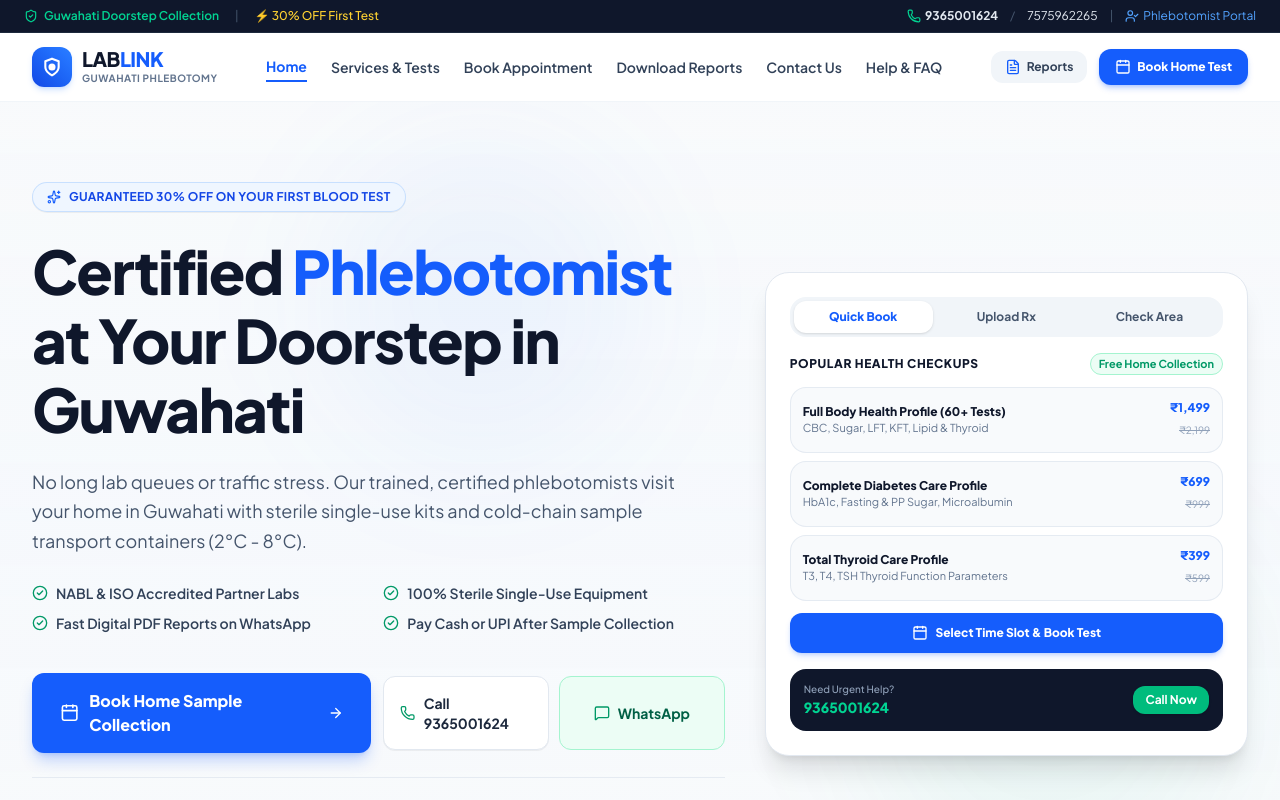
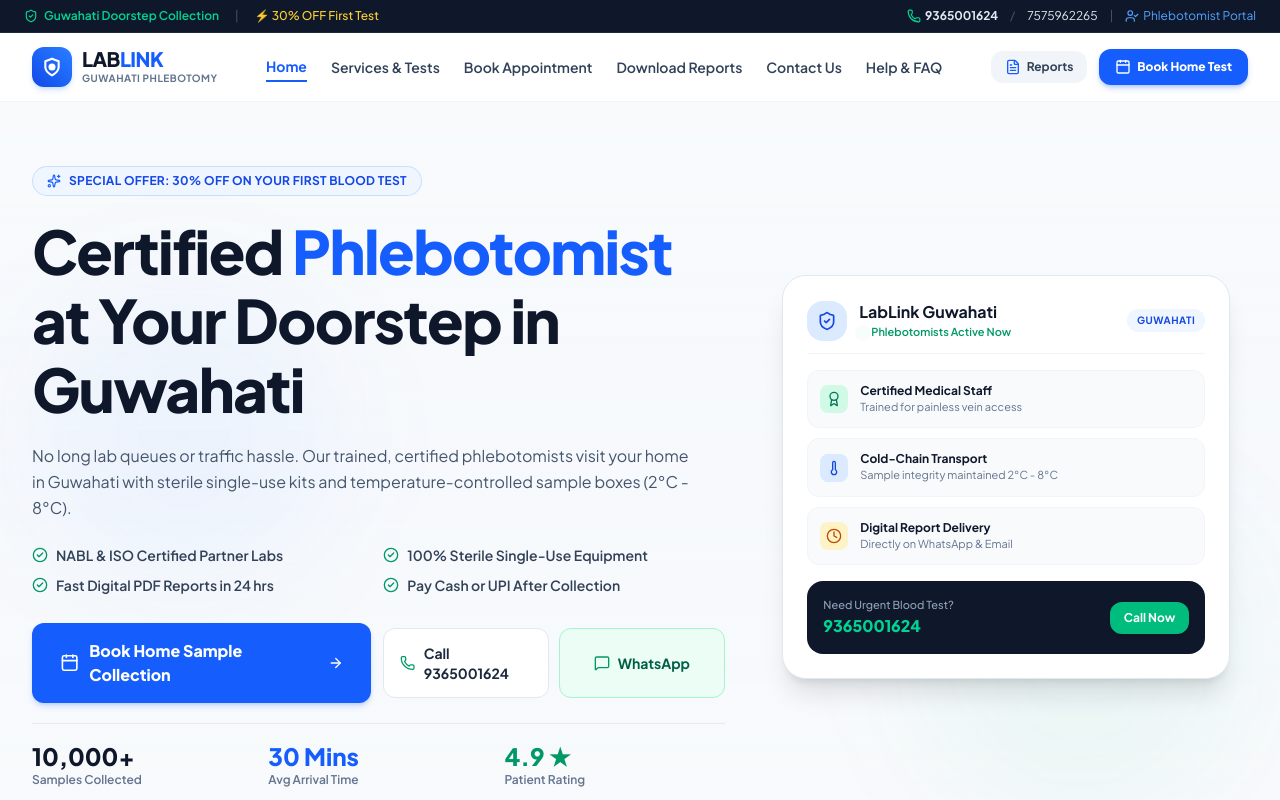
Before and after one commit to dipexplorer/lablink-guwahati, a Next.js app: page / in a window 1280 px wide. Shown: the top 800 px of the page. Built offline with nearby package versions, Linux system fonts and the light colour scheme.

Commit message:
hero: remove bloated code and restore lean, minimalist, high-converting design

```diff
--- a/src/components/Hero.tsx
+++ b/src/components/Hero.tsx
@@ -1,6 +1,6 @@
 "use client";
 
-import React, { useState } from "react";
+import React from "react";
 import {
   Calendar,
   Phone,
@@ -12,47 +12,25 @@
   Thermometer,
   ArrowRight,
   MessageSquare,
-  Upload,
-  MapPin,
-  FileText,
-  Search,
-  Check,
 } from "lucide-react";
 
 export default function Hero() {
-  const [activeTab, setActiveTab] = useState<"packages" | "prescription" | "locality">("packages");
-  const [localityQuery, setLocalityQuery] = useState("");
-  const [localityChecked, setLocalityChecked] = useState(false);
-  const [prescriptionUploaded, setPrescriptionUploaded] = useState(false);
-
-  const handlePrescriptionSubmit = (e: React.FormEvent) => {
-    e.preventDefault();
-    setPrescriptionUploaded(true);
-  };
-
-  const handleLocalityCheck = (e: React.FormEvent) => {
-    e.preventDefault();
-    if (localityQuery.trim()) {
-      setLocalityChecked(true);
-    }
-  };
-
   return (
-    <section className="relative overflow-hidden bg-gradient-to-b from-slate-50 via-blue-50/20 to-slate-50 py-8 sm:py-14 lg:py-20 border-b border-slate-200/60">
-      {/* Background Subtle Gradient Blobs */}
-      <div className="absolute top-10 left-1/4 w-80 h-80 bg-blue-500/5 rounded-full blur-3xl pointer-events-none" />
-      <div className="absolute bottom-10 right-10 w-96 h-96 bg-emerald-500/5 rounded-full blur-3xl pointer-events-none" />
+    <section className="relative overflow-hidden bg-gradient-to-b from-slate-50 via-blue-50/20 to-slate-50 py-10 lg:py-16 border-b border-slate-200/60">
+      {/* Background Decorative Blur Blobs */}
+      <div className="absolute top-1/4 left-10 w-72 h-72 bg-blue-500/5 rounded-full blur-3xl pointer-events-none" />
+      <div className="absolute bottom-10 right-10 w-80 h-80 bg-emerald-500/5 rounded-full blur-3xl pointer-events-none" />
 
       <div className="max-w-7xl mx-auto px-4 sm:px-6 lg:px-8 relative z-10">
         <div className="grid grid-cols-1 lg:grid-cols-12 gap-8 lg:gap-10 items-center">
 
-          {/* Left Column: Revenue-Generating Copy & Trust Badges */}
-          <div className="lg:col-span-7 space-y-5 sm:space-y-6 text-left">
+          {/* Left Column: Clear Conversion Copy */}
+          <div className="lg:col-span-7 space-y-5 text-left">
 
-            {/* Top Offer Badge */}
-            <div className="inline-flex items-center gap-2 px-3.5 py-1.5 rounded-full bg-blue-50 border border-blue-200/80 text-blue-700 text-xs font-bold tracking-wide shadow-2xs">
+            {/* Promo Pill */}
+            <div className="inline-flex items-center gap-2 px-3.5 py-1.5 rounded-full bg-blue-50 border border-blue-200/80 text-blue-700 text-xs font-bold tracking-wide">
               <Sparkles className="w-3.5 h-3.5 text-blue-600 shrink-0" />
-              <span>GUARANTEED 30% OFF ON YOUR FIRST BLOOD TEST</span>
+              <span>SPECIAL OFFER: 30% OFF ON YOUR FIRST BLOOD TEST</span>
             </div>
 
             {/* Main Headline */}
@@ -61,15 +39,15 @@
             </h1>
 
             {/* Subtitle */}
-            <p className="text-sm sm:text-lg text-slate-600 max-w-2xl font-normal leading-relaxed">
-              No long lab queues or traffic stress. Our trained, certified phlebotomists visit your home in Guwahati with sterile single-use kits and cold-chain sample transport containers (2°C - 8°C).
+            <p className="text-sm sm:text-base text-slate-600 max-w-2xl font-normal leading-relaxed">
+              No long lab queues or traffic hassle. Our trained, certified phlebotomists visit your home in Guwahati with sterile single-use kits and temperature-controlled sample boxes (2°C - 8°C).
             </p>
 
             {/* Verified Trust Pillars */}
             <div className="grid grid-cols-1 sm:grid-cols-2 gap-2.5 pt-1 text-xs sm:text-sm font-semibold text-slate-700">
               <div className="flex items-center gap-2">
                 <CheckCircle2 className="w-4 h-4 text-emerald-600 shrink-0" />
-                <span>NABL & ISO Accredited Partner Labs</span>
+                <span>NABL & ISO Certified Partner Labs</span>
               </div>
               <div className="flex items-center gap-2">
                 <CheckCircle2 className="w-4 h-4 text-emerald-600 shrink-0" />
@@ -77,19 +55,19 @@
               </div>
               <div className="flex items-center gap-2">
                 <CheckCircle2 className="w-4 h-4 text-emerald-600 shrink-0" />
-                <span>Fast Digital PDF Reports on WhatsApp</span>
+                <span>Fast Digital PDF Reports in 24 hrs</span>
               </div>
               <div className="flex items-center gap-2">
                 <CheckCircle2 className="w-4 h-4 text-emerald-600 shrink-0" />
-                <span>Pay Cash or UPI After Sample Collection</span>
+                <span>Pay Cash or UPI After Collection</span>
               </div>
             </div>
 
             {/* Action CTAs */}
-            <div className="pt-2 sm:pt-4 flex flex-col sm:flex-row items-stretch sm:items-center gap-3">
+            <div className="pt-2 flex flex-col sm:flex-row items-stretch sm:items-center gap-3">
               <a
                 href="#booking"
-                className="w-full sm:w-auto px-7 py-4 rounded-xl text-sm sm:text-base font-extrabold text-white bg-blue-600 hover:bg-blue-700 shadow-lg shadow-blue-600/25 transition-all hover:-translate-y-0.5 flex items-center justify-center gap-2.5 group"
+                className="w-full sm:w-auto px-7 py-3.5 sm:py-4 rounded-xl text-sm sm:text-base font-extrabold text-white bg-blue-600 hover:bg-blue-700 shadow-md shadow-blue-600/20 transition-all hover:-translate-y-0.5 flex items-center justify-center gap-2.5 group"
               >
                 <Calendar className="w-5 h-5" />
                 <span>Book Home Sample Collection</span>
@@ -99,7 +77,7 @@
               <div className="grid grid-cols-2 gap-2.5 w-full sm:w-auto">
                 <a
                   href="tel:+919365001624"
-                  className="px-4 py-3.5 sm:py-4 rounded-xl text-xs sm:text-sm font-bold text-slate-800 bg-white hover:bg-slate-50 border border-slate-200 shadow-2xs transition-colors flex items-center justify-center gap-2"
+                  className="px-4 py-3 sm:py-3.5 rounded-xl text-xs sm:text-sm font-bold text-slate-800 bg-white hover:bg-slate-50 border border-slate-200 transition-colors flex items-center justify-center gap-2"
                 >
                   <Phone className="w-4 h-4 text-emerald-600" />
                   <span>Call 9365001624</span>
@@ -109,7 +87,7 @@
                   href="https://wa.me/917575962265"
                   target="_blank"
                   rel="noopener noreferrer"
-                  className="px-4 py-3.5 sm:py-4 rounded-xl text-xs sm:text-sm font-bold text-emerald-800 bg-emerald-50 hover:bg-emerald-100 border border-emerald-200 transition-colors flex items-center justify-center gap-2"
+                  className="px-4 py-3 sm:py-3.5 rounded-xl text-xs sm:text-sm font-bold text-emerald-800 bg-emerald-50 hover:bg-emerald-100 border border-emerald-200 transition-colors flex items-center justify-center gap-2"
                 >
                   <MessageSquare className="w-4 h-4 text-emerald-600" />
                   <span>WhatsApp</span>
@@ -118,7 +96,7 @@
             </div>
 
             {/* Real Guwahati Metrics */}
-            <div className="pt-5 border-t border-slate-200/80 grid grid-cols-3 gap-2 sm:gap-4 text-center sm:text-left">
+            <div className="pt-4 border-t border-slate-200/80 grid grid-cols-3 gap-2 sm:gap-4 text-center sm:text-left">
               <div>
                 <p className="text-xl sm:text-2xl font-black text-slate-900">10,000+</p>
                 <p className="text-[10px] sm:text-xs font-semibold text-slate-500">Samples Collected</p>
@@ -135,223 +113,71 @@
 
           </div>
 
-          {/* Right Column: High-Converting Interactive Booking & Prescription Widget */}
+          {/* Right Column: Clean Medical Trust Card */}
           <div className="lg:col-span-5 relative mt-4 lg:mt-0">
-            <div className="bg-white rounded-3xl border border-slate-200 shadow-xl p-5 sm:p-6 space-y-4">
+            <div className="relative mx-auto max-w-md bg-white rounded-3xl p-5 sm:p-6 border border-slate-200 shadow-xl space-y-4">
 
-              {/* Card Header Tabs */}
-              <div className="flex items-center gap-1 bg-slate-100 p-1 rounded-2xl text-xs font-bold text-slate-600">
-                <button
-                  onClick={() => setActiveTab("packages")}
-                  className={`flex-1 py-2 rounded-xl transition-all ${
-                    activeTab === "packages"
-                      ? "bg-white text-blue-600 shadow-sm font-extrabold"
-                      : "hover:text-slate-900"
-                  }`}
-                >
-                  Quick Book
-                </button>
-                <button
-                  onClick={() => setActiveTab("prescription")}
-                  className={`flex-1 py-2 rounded-xl transition-all ${
-                    activeTab === "prescription"
-                      ? "bg-white text-blue-600 shadow-sm font-extrabold"
-                      : "hover:text-slate-900"
-                  }`}
-                >
-                  Upload Rx
-                </button>
-                <button
-                  onClick={() => setActiveTab("locality")}
-                  className={`flex-1 py-2 rounded-xl transition-all ${
-                    activeTab === "locality"
-                      ? "bg-white text-blue-600 shadow-sm font-extrabold"
-                      : "hover:text-slate-900"
-                  }`}
-                >
-                  Check Area
-                </button>
+              {/* Card Header */}
+              <div className="flex items-center justify-between border-b border-slate-100 pb-3">
+                <div className="flex items-center gap-3">
+                  <div className="w-10 h-10 rounded-2xl bg-blue-100 text-blue-700 flex items-center justify-center font-bold">
+                    <ShieldCheck className="w-5 h-5" />
                   </div>
-
-              {/* TAB 1: Quick Popular Packages */}
-              {activeTab === "packages" && (
-                <div className="space-y-3 animate-in fade-in duration-200">
-                  <div className="flex items-center justify-between">
-                    <span className="text-xs font-extrabold text-slate-900 uppercase tracking-wider">
-                      Popular Health Checkups
-                    </span>
-                    <span className="text-[11px] font-bold text-emerald-600 bg-emerald-50 px-2 py-0.5 rounded-full border border-emerald-200">
-                      Free Home Collection
+                  <div>
+                    <h3 className="font-bold text-slate-900 text-sm sm:text-base">LabLink Guwahati</h3>
+                    <p className="text-[11px] font-semibold text-emerald-600 flex items-center gap-1">
+                      <span className="w-2 h-2 rounded-full bg-emerald-500 animate-ping inline-block" />
+                      Phlebotomists Active Now
+                    </p>
+                  </div>
+                </div>
+                <span className="px-2.5 py-1 rounded-full bg-blue-50 text-blue-700 font-bold text-[10px] uppercase tracking-wider">
+                  Guwahati
                 </span>
               </div>
 
-                  <div className="space-y-2">
-                    <a
-                      href="#booking"
-                      className="p-3 rounded-2xl bg-slate-50 hover:bg-blue-50/60 border border-slate-200/80 transition-all flex items-center justify-between group"
-                    >
+              {/* Service Features */}
+              <div className="space-y-2.5">
+                <div className="p-3 rounded-xl bg-slate-50 border border-slate-100 flex items-center gap-3">
+                  <div className="w-7 h-7 rounded-lg bg-emerald-100 text-emerald-700 flex items-center justify-center shrink-0">
+                    <Award className="w-4 h-4" />
+                  </div>
                   <div>
-                        <p className="text-xs font-extrabold text-slate-900 group-hover:text-blue-600">
-                          Full Body Health Profile (60+ Tests)
-                        </p>
-                        <p className="text-[11px] text-slate-500">CBC, Sugar, LFT, KFT, Lipid & Thyroid</p>
+                    <p className="text-xs font-bold text-slate-900">Certified Medical Staff</p>
+                    <p className="text-[11px] text-slate-500">Trained for painless vein access</p>
                   </div>
-                      <div className="text-right shrink-0 ml-2">
-                        <span className="text-xs font-black text-blue-600 block">₹1,499</span>
-                        <span className="text-[10px] text-slate-400 line-through">₹2,199</span>
-                      </div>
-                    </a>
-
-                    <a
-                      href="#booking"
-                      className="p-3 rounded-2xl bg-slate-50 hover:bg-blue-50/60 border border-slate-200/80 transition-all flex items-center justify-between group"
-                    >
-                      <div>
-                        <p className="text-xs font-extrabold text-slate-900 group-hover:text-blue-600">
-                          Complete Diabetes Care Profile
-                        </p>
-                        <p className="text-[11px] text-slate-500">HbA1c, Fasting & PP Sugar, Microalbumin</p>
-                      </div>
-                      <div className="text-right shrink-0 ml-2">
-                        <span className="text-xs font-black text-blue-600 block">₹699</span>
-                        <span className="text-[10px] text-slate-400 line-through">₹999</span>
-                      </div>
-                    </a>
-
-                    <a
-                      href="#booking"
-                      className="p-3 rounded-2xl bg-slate-50 hover:bg-blue-50/60 border border-slate-200/80 transition-all flex items-center justify-between group"
-                    >
-                      <div>
-                        <p className="text-xs font-extrabold text-slate-900 group-hover:text-blue-600">
-                          Total Thyroid Care Profile
-                        </p>
-                        <p className="text-[11px] text-slate-500">T3, T4, TSH Thyroid Function Parameters</p>
-                      </div>
-                      <div className="text-right shrink-0 ml-2">
-                        <span className="text-xs font-black text-blue-600 block">₹399</span>
-                        <span className="text-[10px] text-slate-400 line-through">₹599</span>
-                      </div>
-                    </a>
                 </div>
 
-                  <a
-                    href="#booking"
-                    className="w-full py-3 rounded-xl bg-blue-600 hover:bg-blue-700 text-white font-extrabold text-xs text-center transition-colors shadow-md shadow-blue-600/20 flex items-center justify-center gap-2"
-                  >
-                    <Calendar className="w-4 h-4" />
-                    <span>Select Time Slot & Book Test</span>
-                  </a>
+                <div className="p-3 rounded-xl bg-slate-50 border border-slate-100 flex items-center gap-3">
+                  <div className="w-7 h-7 rounded-lg bg-blue-100 text-blue-700 flex items-center justify-center shrink-0">
+                    <Thermometer className="w-4 h-4" />
                   </div>
-              )}
-
-              {/* TAB 2: Doctor Prescription Photo Upload */}
-              {activeTab === "prescription" && (
-                <div className="space-y-3 animate-in fade-in duration-200">
-                  <div className="text-left space-y-1">
-                    <p className="text-xs font-extrabold text-slate-900">Upload Doctor's Prescription</p>
-                    <p className="text-[11px] text-slate-500 leading-relaxed">
-                      Upload a photo of your doctor's handwritten prescription. Our lab technician will review it and call you with an exact quote & booking link.
-                    </p>
+                  <div>
+                    <p className="text-xs font-bold text-slate-900">Cold-Chain Transport</p>
+                    <p className="text-[11px] text-slate-500">Sample integrity maintained 2°C - 8°C</p>
+                  </div>
                 </div>
 
-                  {!prescriptionUploaded ? (
-                    <form onSubmit={handlePrescriptionSubmit} className="space-y-3">
-                      <div className="border-2 border-dashed border-slate-200 rounded-2xl p-4 text-center hover:border-blue-500 transition-colors bg-slate-50/50 cursor-pointer">
-                        <Upload className="w-6 h-6 text-blue-600 mx-auto mb-1" />
-                        <p className="text-xs font-bold text-slate-800">Tap to Upload Prescription Image/PDF</p>
-                        <p className="text-[10px] text-slate-400">PNG, JPG, PDF up to 10MB</p>
+                <div className="p-3 rounded-xl bg-slate-50 border border-slate-100 flex items-center gap-3">
+                  <div className="w-7 h-7 rounded-lg bg-amber-100 text-amber-700 flex items-center justify-center shrink-0">
+                    <Clock className="w-4 h-4" />
+                  </div>
+                  <div>
+                    <p className="text-xs font-bold text-slate-900">Digital Report Delivery</p>
+                    <p className="text-[11px] text-slate-500">Directly on WhatsApp & Email</p>
+                  </div>
+                </div>
               </div>
 
-                      <input
-                        type="tel"
-                        required
-                        placeholder="Enter 10-Digit Mobile Number *"
-                        className="w-full p-3 rounded-xl bg-slate-50 border border-slate-200 text-xs text-slate-900 placeholder-slate-400 focus:outline-none focus:ring-2 focus:ring-blue-500"
-                      />
-
-                      <button
-                        type="submit"
-                        className="w-full py-3 rounded-xl bg-blue-600 hover:bg-blue-700 text-white font-extrabold text-xs transition-colors shadow-md shadow-blue-600/20 flex items-center justify-center gap-2"
-                      >
-                        <FileText className="w-4 h-4" />
-                        <span>Submit Prescription for Free Quote</span>
-                      </button>
-                    </form>
-                  ) : (
-                    <div className="p-4 rounded-2xl bg-emerald-50 border border-emerald-200 text-center space-y-2">
-                      <CheckCircle2 className="w-8 h-8 text-emerald-600 mx-auto" />
-                      <p className="text-xs font-extrabold text-emerald-900">Prescription Received!</p>
-                      <p className="text-[11px] text-emerald-700">
-                        Our Guwahati phlebotomist will call you within 15 minutes to confirm test pricing & home slot.
-                      </p>
-                      <button
-                        onClick={() => setPrescriptionUploaded(false)}
-                        className="text-[10px] text-emerald-800 underline font-bold"
-                      >
-                        Upload Another Prescription
-                      </button>
-                    </div>
-                  )}
-                </div>
-              )}
-
-              {/* TAB 3: Guwahati Locality Serviceability Checker */}
-              {activeTab === "locality" && (
-                <div className="space-y-3 animate-in fade-in duration-200">
-                  <div className="text-left space-y-1">
-                    <p className="text-xs font-extrabold text-slate-900">Check Guwahati Home Collection</p>
-                    <p className="text-[11px] text-slate-500">
-                      Enter your Guwahati locality name or pincode to check instant phlebotomist slot availability.
-                    </p>
-                  </div>
-
-                  <form onSubmit={handleLocalityCheck} className="space-y-3">
-                    <div className="relative">
-                      <MapPin className="w-4 h-4 text-slate-400 absolute left-3.5 top-1/2 -translate-y-1/2" />
-                      <input
-                        type="text"
-                        required
-                        placeholder="e.g. Zoo Road, GS Road, 781005..."
-                        value={localityQuery}
-                        onChange={(e) => {
-                          setLocalityQuery(e.target.value);
-                          setLocalityChecked(false);
-                        }}
-                        className="w-full pl-10 pr-4 py-3 rounded-xl bg-slate-50 border border-slate-200 text-xs text-slate-900 placeholder-slate-400 focus:outline-none focus:ring-2 focus:ring-blue-500"
-                      />
-                    </div>
-
-                    <button
-                      type="submit"
-                      className="w-full py-3 rounded-xl bg-blue-600 hover:bg-blue-700 text-white font-extrabold text-xs transition-colors shadow-md shadow-blue-600/20 flex items-center justify-center gap-2"
-                    >
-                      <Search className="w-4 h-4" />
-                      <span>Check Doorstep Availability</span>
-                    </button>
-                  </form>
-
-                  {localityChecked && (
-                    <div className="p-3 rounded-xl bg-emerald-50 border border-emerald-200 text-emerald-800 text-xs flex items-center gap-2">
-                      <Check className="w-4 h-4 text-emerald-600 shrink-0" />
+              {/* Quick Call Action Box */}
+              <div className="bg-slate-900 p-4 rounded-2xl text-white flex items-center justify-between">
                 <div>
-                        <p className="font-extrabold text-[11px]">⚡ Doorstep Collection Active in "{localityQuery}"</p>
-                        <p className="text-[10px] text-emerald-700">Phlebotomist available for arrival today!</p>
-                      </div>
-                    </div>
-                  )}
-                </div>
-              )}
-
-              {/* Quick Call Box inside Card */}
-              <div className="bg-slate-900 p-3.5 rounded-2xl text-white flex items-center justify-between text-xs">
-                <div>
-                  <p className="text-[10px] text-slate-400 font-medium">Need Urgent Help?</p>
-                  <p className="text-sm font-extrabold text-emerald-400">9365001624</p>
+                  <p className="text-[11px] text-slate-400 font-medium">Need Urgent Blood Test?</p>
+                  <p className="text-base font-extrabold text-emerald-400">9365001624</p>
                 </div>
                 <a
                   href="tel:+919365001624"
-                  className="px-3 py-1.5 rounded-xl bg-emerald-500 hover:bg-emerald-600 text-white font-bold text-xs shadow-sm transition-colors"
+                  className="px-3.5 py-2 rounded-xl bg-emerald-500 hover:bg-emerald-600 text-white font-bold text-xs shadow-sm transition-colors"
                 >
                   Call Now
                 </a>
```
Lines whose indentation alone changed are shown as unchanged.
